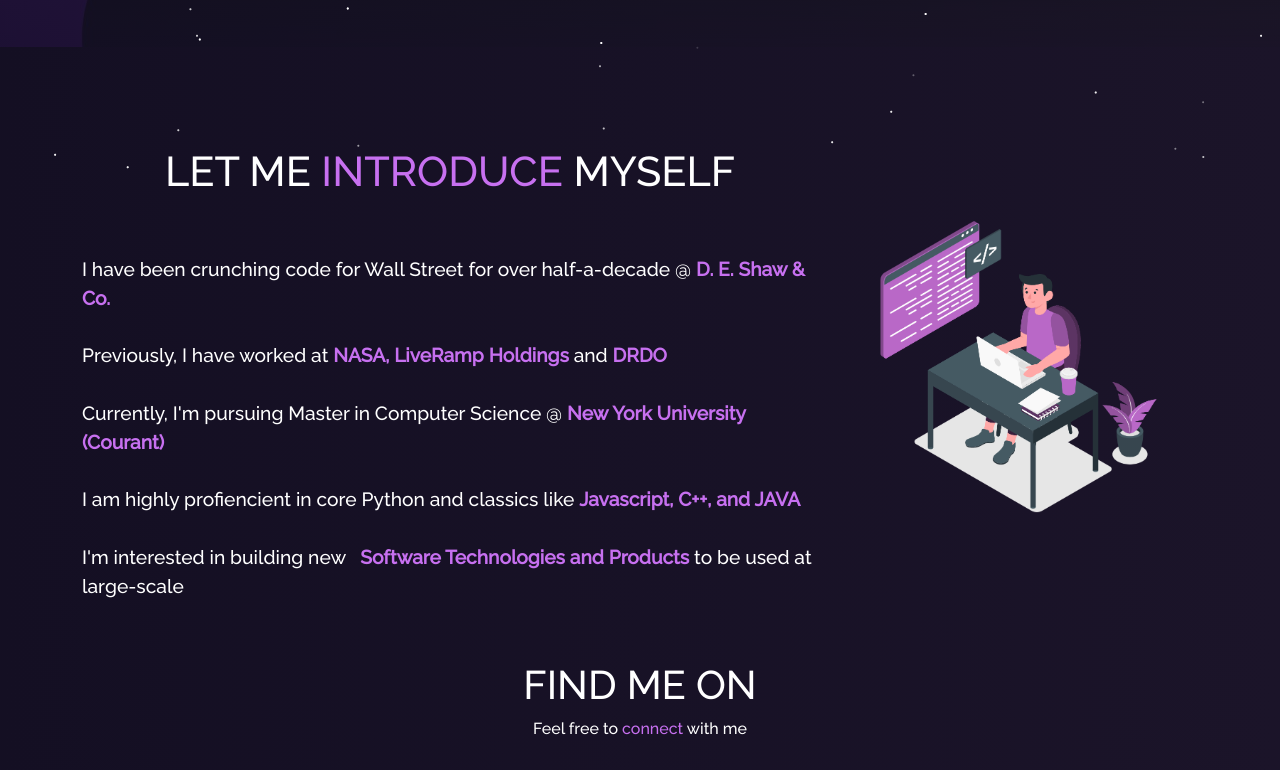
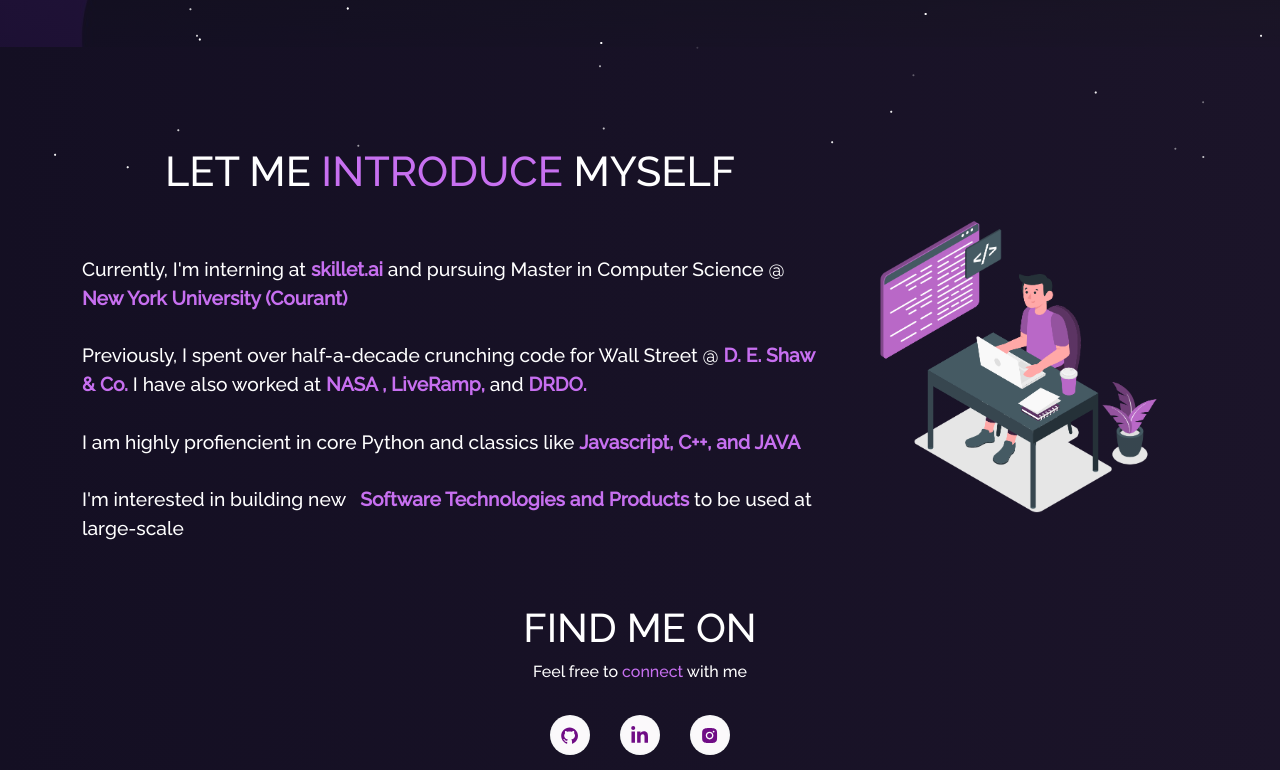
Before and after one commit to rsaim/rsaim.github.io, a React (Create React App) app: page / in a window 1280 px wide. Shown: the part 629-1399 px from the top of the page. Built offline with nearby package versions, Linux system fonts and the light colour scheme.

Commit message:
Update with latest resume/info

```diff
--- a/src/components/About/AboutCard.js
+++ b/src/components/About/AboutCard.js
@@ -11,14 +11,14 @@
             Hi Everyone,
             <br />
             <br />
-            I am <span className="purple">Saim Raza </span> from <span className="purple"> New York City, US.</span>
+            I am <span className="purple">Saim Raza </span> from <span className="purple"> New York City</span>
             <br />
-            <br />I graduared with B. Tech. in Mathematics and Computing from <span className="purple">Delhi Technological University (DTU)</span> in 2016.
+            <br />I graduared with B. Tech. in Mathematics and Computing from <span className="purple">Delhi Technological University (DTU)</span> in 2016
             <br />
-            <br />Currently, I'm studying MS in Computer Science at <span className="purple">New York University (NYU) Courant</span>. I'll graduate in May 2023.
+            <br />Currently, I'm studying MS in Computer Science at <span className="purple">New York University (NYU) Courant</span>. My expected graduation is May 2023
             <br />
             <br />
-            Apart from coding, some other activities that I love to do!
+            Apart from coding, some following are some of activities that I love to do!
           </p>
           <ul>
             <li className="about-activity">
--- a/src/components/Home/Home2.js
+++ b/src/components/Home/Home2.js
@@ -19,13 +19,24 @@
               LET ME <span className="purple"> INTRODUCE </span> MYSELF
             </h1>
             <p className="home-about-body">
-              I have been crunching code for Wall Street for over half-a-decade @ <b className="purple"> D. E. Shaw & Co. </b>
+              Currently, I'm interning at <b className="purple">
+                <a href="https://www.skillet.ai/" rel="noreferrer" target="_blank"> skillet.ai </a>
+              </b>
+              and pursuing Master in Computer Science @ <b className="purple">
+                <a href="https://en.wikipedia.org/wiki/Courant_Institute_of_Mathematical_Sciences" rel="noreferrer" target="_blank"> New York University (Courant)  </a>
+              </b>
               <br />
               <br />
-              Previously, I have worked at <b className="purple">NASA, LiveRamp Holdings</b> and <b className="purple"> DRDO</b>
-              <br />
-              <br />
-              Currently, I'm pursuing Master in Computer Science @ <b className="purple"> New York University (Courant) </b>
+              Previously, I spent over half-a-decade crunching code for Wall Street @ <b className="purple">
+                <a href="https://www.deshaw.com/" rel="noreferrer" target="_blank">D. E. Shaw & Co. </a>
+              </b>I have also worked at <b className="purple">
+                <a href="https://www.nasa.gov/" rel="noreferrer" target="_blank"> NASA </a>,
+                <a href="https://liveramp.com/" rel="noreferrer" target="_blank"> LiveRamp, </a>
+                </b>
+                 and
+                <b>
+                <a href="https://www.drdo.gov.in/" rel="noreferrer" target="_blank"> DRDO. </a>
+              </b>
               <br />
               <br />
               I am highly profiencient in core Python and classics like <b className="purple"> Javascript, C++, and JAVA </b>
@@ -36,7 +47,7 @@
           </Col>
           <Col md={4} className="myAvtar">
             <Tilt>
-              <img  src={homeLogo} className="img-fluid Avatar" alt="avatar" />
+              <img src={homeLogo} className="img-fluid Avatar" alt="avatar" />
             </Tilt>
           </Col>
         </Row>
--- a/src/style.css
+++ b/src/style.css
@@ -334,6 +334,11 @@
   padding-top: 50px;
   font-size: 1.2em !important;
   text-align: left;
+}
+
+.home-about-body a {
+  color: #c76ff0;
+  text-decoration: dotted;
 }
 
 .home-about-social {
```
